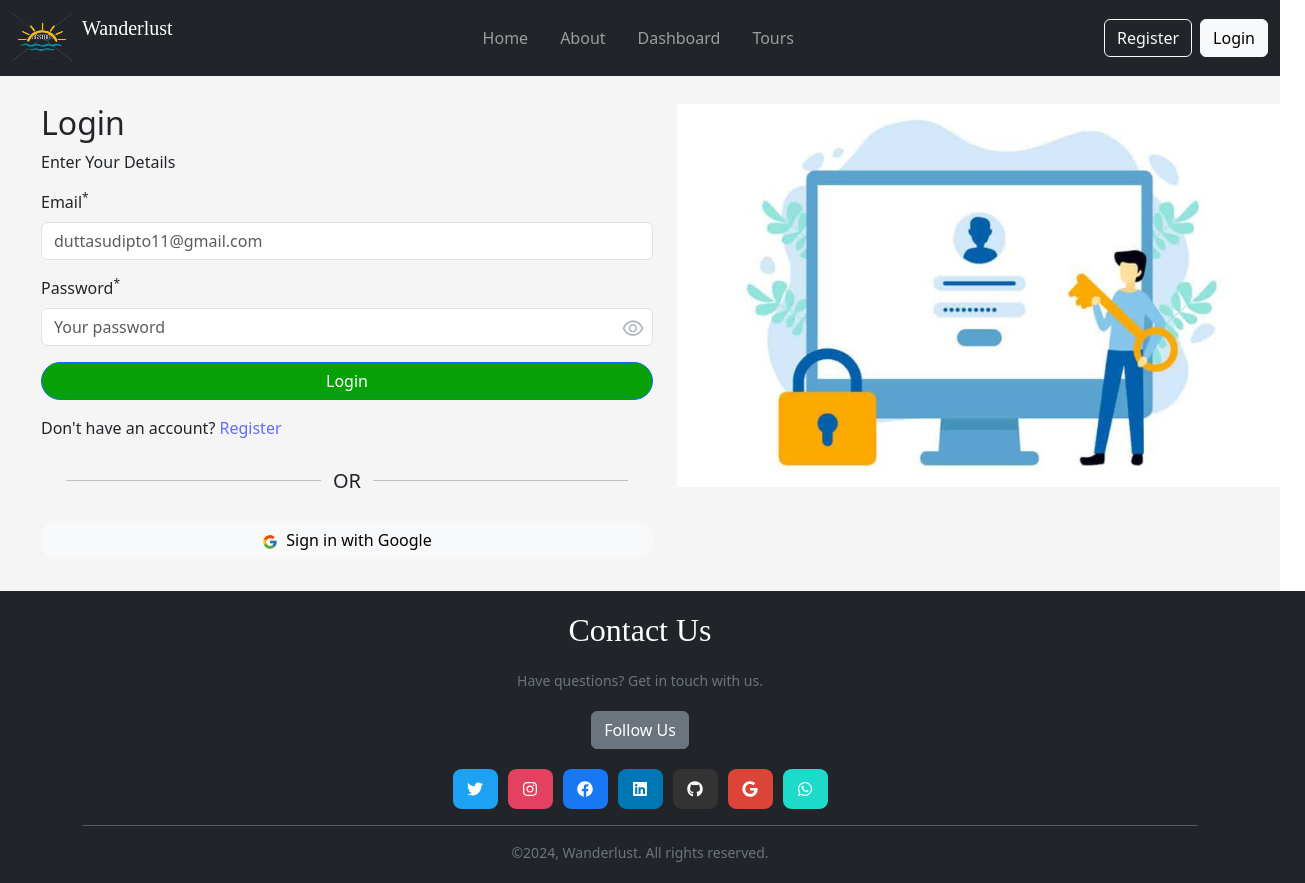
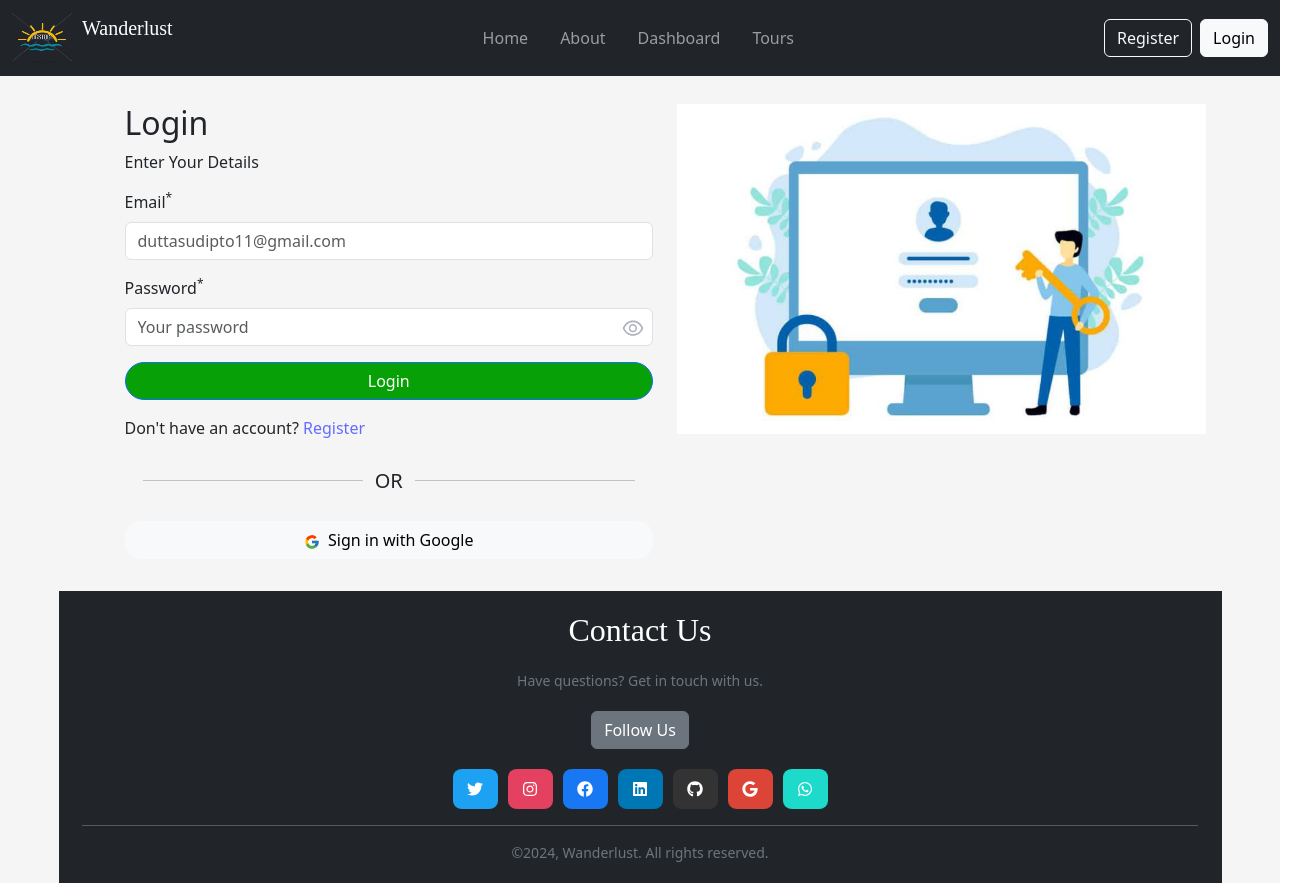
Before and after one commit to 789550/tours-and-travels, a React (Vite) app: page /tours-and-travels/login in a window 1280 px wide. Shown: the whole page, 1305 px wide, since content can reach past the window. Built offline with nearby package versions, Linux system fonts and the light colour scheme.

Commit message:
changed!!

```diff
--- a/src/App.jsx
+++ b/src/App.jsx
@@ -18,7 +18,7 @@ function App() {
   const Cart = lazy(() => import("./pages/cart/Cart"));
   const Checkout = lazy(() => import("./pages/checkout/Checkout"));
   return (
-    <div className="app-container mt-3" style={{minWidth: "100vw"}}>
+    <div className="app-container mt-3">
       <Suspense fallback={<div>Loading...</div>}>
       <Routes>
         <Route path="/" element={<Layout />}>
--- a/src/pages/login/Login.jsx
+++ b/src/pages/login/Login.jsx
@@ -21,7 +21,7 @@ const Login = () => {
     };
 
     return (
-        <div className="login-container" style={{ margin: 'auto', marginTop: '2rem', minWidth: '100vw', padding: '1rem', marginLeft: '50px' }}>
+        <div className="login-container" style={{ margin: 'auto', marginTop: '2rem', padding: '1rem', marginLeft: '50px' }}>
             <Row className="justify-content-center">
                 <Col xs={12} md={6}>
                     <h2>Login</h2>
--- a/src/pages/register/Register.jsx
+++ b/src/pages/register/Register.jsx
@@ -43,7 +43,7 @@ class Register extends React.Component {
 
     render() {
         return (
-            <div className="register-container" style={{ margin: 'auto', marginTop: '2rem', minWidth: '100vw', padding: '1rem', marginLeft: '50px' }}>
+            <div className="register-container" style={{ margin: 'auto', marginTop: '2rem', padding: '1rem', marginLeft: '50px' }}>
                 {this.props.user && <Navigate to="/login" />}
                 <Row className="justify-content-center">
                     <Col xs={12} md={6}>
```
